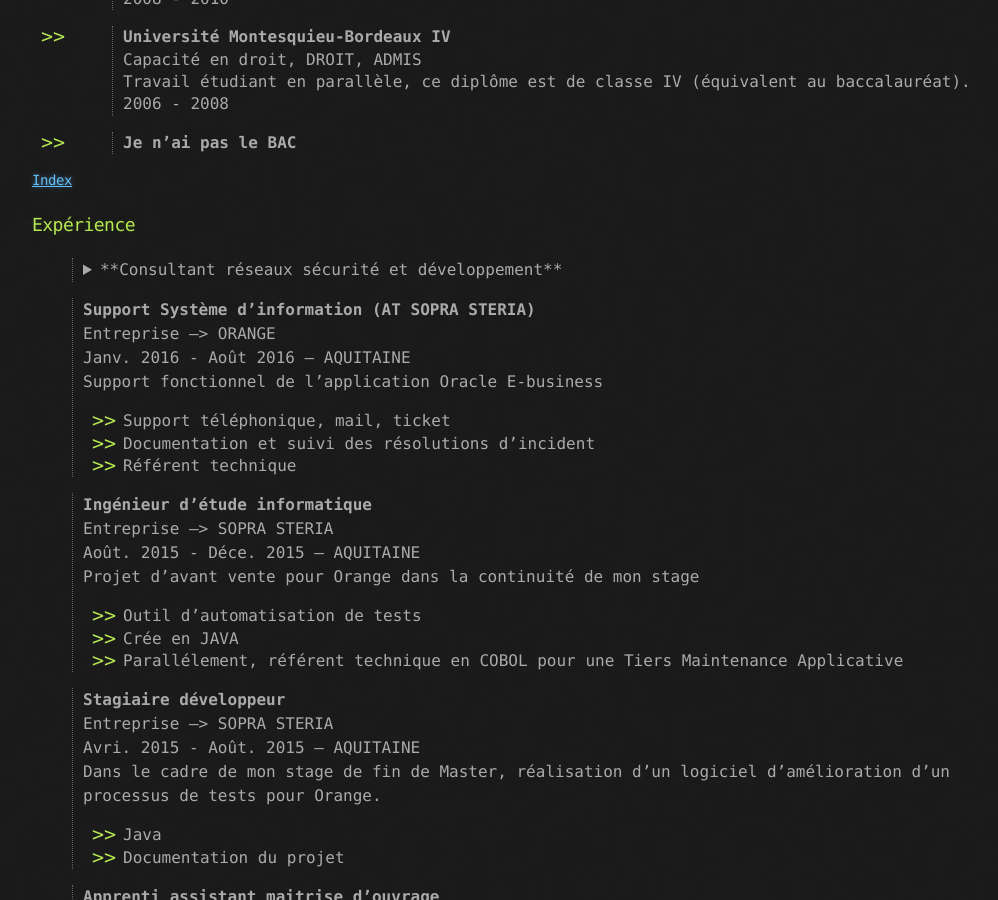
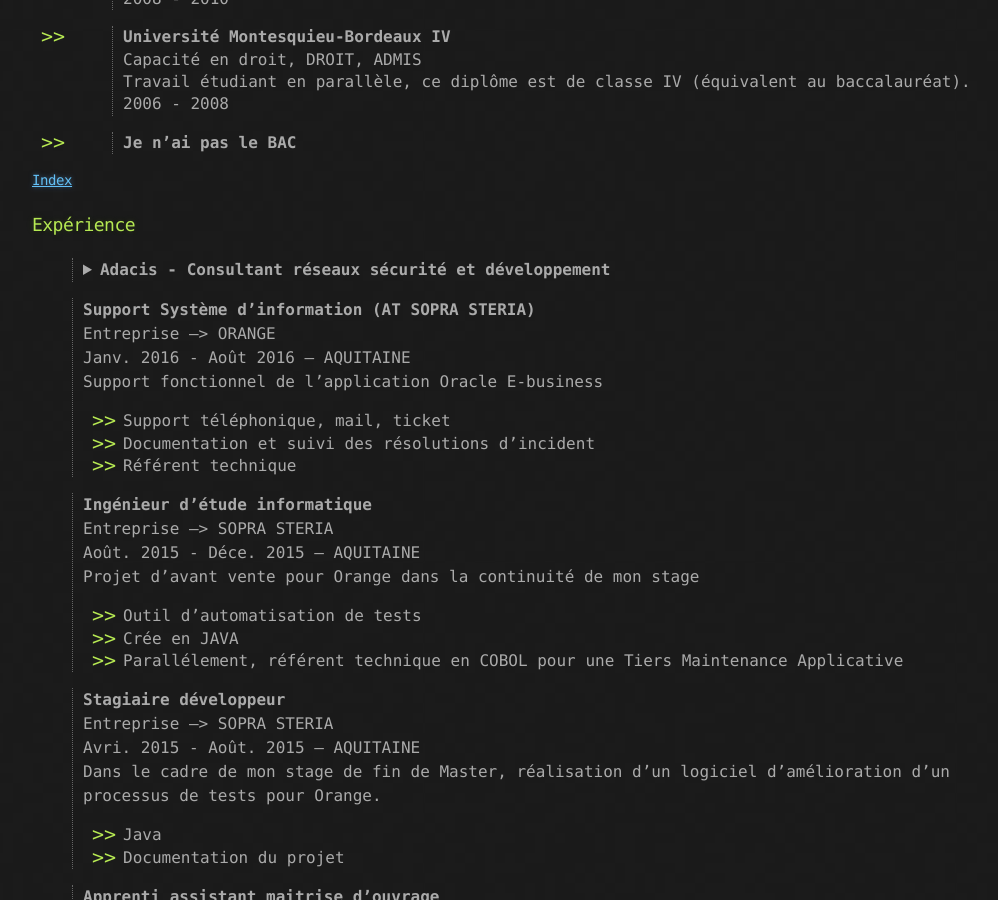
Before and after one commit to baimard/baimard.github.io, a Jekyll site: the page built from index.md, in a window 1280 px wide and 900 px high, scrolled down 1034 px. Shown: the whole window, without its empty margins (108-1106 px from the left). Built offline with Jekyll 4.4.1, drawn with Linux system fonts in a browser that asks for light colours.

Commit message:
one more 2

```diff
--- a/index.md
+++ b/index.md
@@ -56,17 +56,16 @@
 <span id="experience"></span>
 ### Expérience
 
-> <details><summary>**Consultant réseaux sécurité et développement**</summary><br/>
-> Entreprise --> ADACIS https://www.adacis.net<br/>
-> Sept. 2016 - Aujourd'hui -- AQUITAINE<br/>
-> J'interviens auprès de clients Grands Comptes sur :
-> - Intégration d'équipements de sécurité
-> - Intégration de solutions sécurisée
-> - Audit et architecture, logiciel, réseau, organisationnel ...
-> - Formation
-> - Développement
-> - Déplacement nationaux
-> - Commerce, avant vente, appel d'offre etc.
+> <details><summary><strong>Adacis - Consultant réseaux sécurité et développement</strong></summary><br/>
+> Sept. 2016 - Aujourd'hui -- AQUITAINE <br/>
+> J'interviens auprès de clients Grands Comptes sur : <br/>
+> - Intégration d'équipements de sécurité<br/>
+> - Intégration de solutions sécurisée<br/>
+> - Audit et architecture, logiciel, réseau, organisationnel ...<br/>
+> - Formation <br/>
+> - Développement <br/>
+> - Déplacement nationaux <br/>
+> - Commerce, avant vente, appel d'offre etc. <br/>
 > <br/>Veille technologique : https://www.adacis.net/category/actu/</detail>
 
 > **Support Système d'information (AT SOPRA STERIA)** <br/>
```
